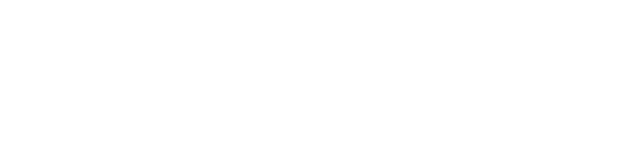
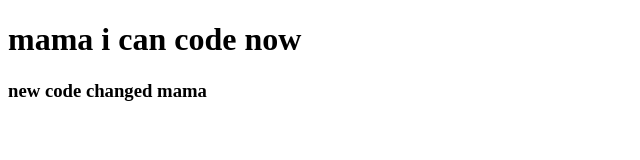
Before and after one commit to Nahid30/my-second-repo, a plain HTML site: page index.html in a window 1280 px wide. Shown: the whole page, without its empty margins (0-640 px from the left). Drawn offline with Linux system fonts and the light colour scheme.

Commit message:
mama new code add

```diff
--- a/index.html
+++ b/index.html
@@ -7,6 +7,7 @@
     <title>my second githum repo</title>
 </head>
 <body>
-
+    <h1>mama i can code now</h1>
+    <h3>new code changed mama</h3>
 </body>
 </html>
```
